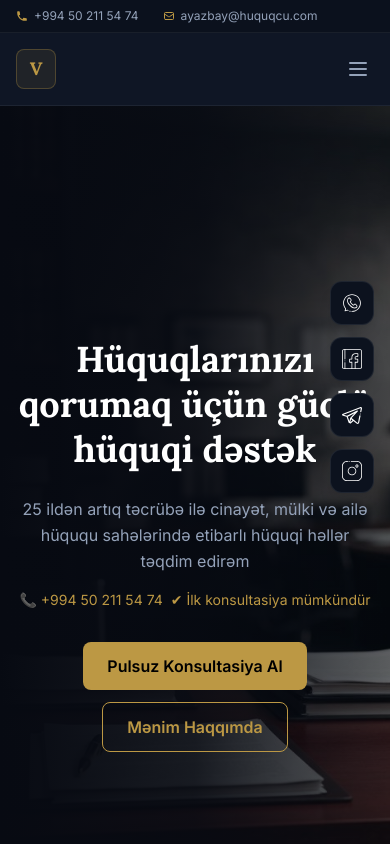
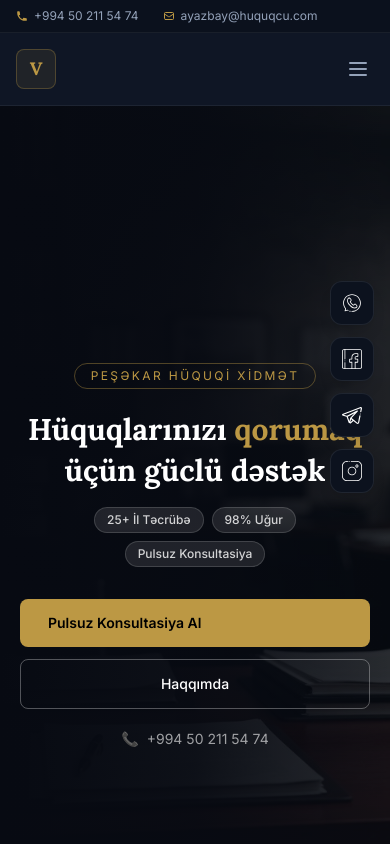
Before and after one commit to Tenzile94/attorney, a Next.js app: page / in a window 390 px wide. Shown: the top 844 px of the page. Built offline with nearby package versions, Linux system fonts and the light colour scheme.

Commit message:
Minimalize hero section for mobile readability
Made-with: Cursor

```diff
--- a/components/lawyer-sections.tsx
+++ b/components/lawyer-sections.tsx
@@ -27,38 +27,64 @@ export const HeroSection = () => (
   <section className="relative min-h-screen flex items-center overflow-x-hidden">
     <div className="absolute inset-0 z-0">
       <Image src="/hero-bg.jpg" alt="Hero" fill className="object-cover opacity-40" />
+      {/* stronger dark overlay on mobile for readability */}
+      <div className="absolute inset-0 bg-background/60 md:bg-transparent" />
       <div className="absolute inset-0 bg-gradient-to-r from-background via-background/80 to-transparent" />
     </div>
-    <div className="relative z-10 max-w-7xl mx-auto px-4 pt-24 pb-16 md:py-20 grid md:grid-cols-2 gap-16 items-center w-full">
+    <div className="relative z-10 max-w-7xl mx-auto px-5 pt-28 pb-14 md:py-20 grid md:grid-cols-2 gap-16 items-center w-full">
       <div className="text-center md:text-left">
+
+        {/* Badge — mobile only shows short label */}
+        <FadeUp delay={0.05}>
+          <span className="inline-block text-xs uppercase tracking-[0.2em] text-accent border border-accent/40 rounded-full px-4 py-1 mb-5">
+            Peşəkar Hüquqi Xidmət
+          </span>
+        </FadeUp>
+
         <FadeUp delay={0.1}>
-          <h1 className="text-4xl md:text-6xl font-serif font-bold text-white leading-tight mb-6">
-            Hüquqlarınızı qorumaq üçün güclü hüquqi dəstək
+          <h1 className="text-3xl sm:text-4xl md:text-6xl font-serif font-bold text-white leading-snug mb-4">
+            Hüquqlarınızı{' '}
+            <span className="text-accent">qorumaq</span>{' '}
+            üçün güclü dəstək
           </h1>
         </FadeUp>
-        <FadeUp delay={0.25}>
-          <p className="text-base md:text-lg text-muted-foreground mb-4 leading-relaxed">
-            25 ildən artıq təcrübə ilə cinayət, mülki və ailə hüququ sahələrində etibarlı hüquqi həllər təqdim edirəm
+
+        {/* Subtitle — hidden on smallest screens */}
+        <FadeUp delay={0.2}>
+          <p className="hidden sm:block text-base md:text-lg text-white/70 mb-6 leading-relaxed">
+            25 ildən artıq təcrübə ilə cinayət, mülki və ailə hüququ sahələrində etibarlı hüquqi həllər
           </p>
         </FadeUp>
-        <FadeUp delay={0.35}>
-          <div className="flex gap-2 text-sm md:text-base text-accent mb-8 md:mb-10 flex-wrap justify-center md:justify-start">
-            <span>📞 +994 50 211 54 74</span>
-            <span className="hidden sm:inline">•</span>
-            <span className="hidden sm:inline">📧 ayazbay@huquqcu.com</span>
-            <span className="hidden sm:inline">•</span>
-            <span>✔ İlk konsultasiya mümkündür</span>
+
+        {/* Quick info pills */}
+        <FadeUp delay={0.3}>
+          <div className="flex flex-wrap gap-2 justify-center md:justify-start mb-8">
+            {['25+ İl Təcrübə', '98% Uğur', 'Pulsuz Konsultasiya'].map(tag => (
+              <span key={tag} className="text-xs font-medium text-white/80 bg-white/10 border border-white/15 rounded-full px-3 py-1">
+                {tag}
+              </span>
+            ))}
           </div>
-          <div className="flex gap-3 flex-wrap justify-center md:justify-start">
-            <CtaButton className="px-6 md:px-8 py-3 bg-accent text-black font-semibold hover:opacity-90 transition rounded">
+        </FadeUp>
+
+        {/* CTA buttons */}
+        <FadeUp delay={0.4}>
+          <div className="flex flex-col sm:flex-row gap-3 justify-center md:justify-start">
+            <CtaButton className="px-7 py-3.5 bg-accent text-black font-semibold hover:opacity-90 transition rounded text-sm">
               Pulsuz Konsultasiya Al
             </CtaButton>
-            <Link href="/about" className="px-6 md:px-8 py-3 border border-accent text-accent font-semibold hover:bg-accent/10 transition rounded">
-              Mənim Haqqımda
+            <Link href="/about" className="px-7 py-3.5 border border-white/30 text-white font-medium hover:bg-white/10 transition rounded text-sm">
+              Haqqımda
             </Link>
           </div>
+
+          {/* Phone — always visible, compact */}
+          <a href="tel:+994502115474" className="inline-flex items-center gap-2 mt-5 text-sm text-white/60 hover:text-accent transition-colors">
+            <span className="text-accent">📞</span> +994 50 211 54 74
+          </a>
         </FadeUp>
       </div>
+
       <SlideIn from="right" delay={0.2} className="relative hidden md:block h-[500px]">
         <Image src="/lawyer-profile.jpg" alt="Lawyer" fill className="object-cover rounded-xl shadow-[0_24px_80px_rgba(0,0,0,0.6)]" />
       </SlideIn>
```
